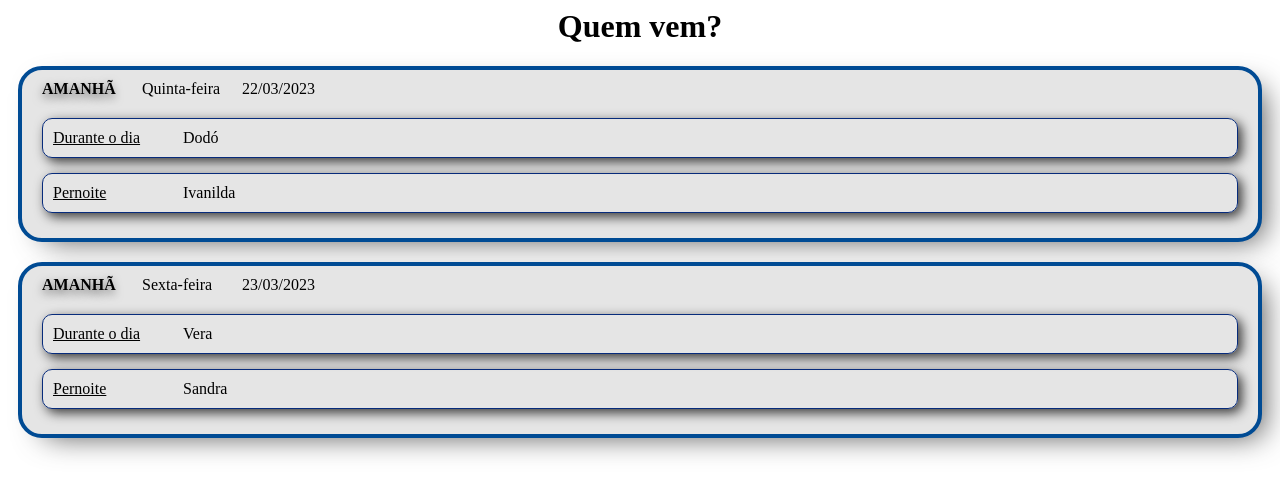
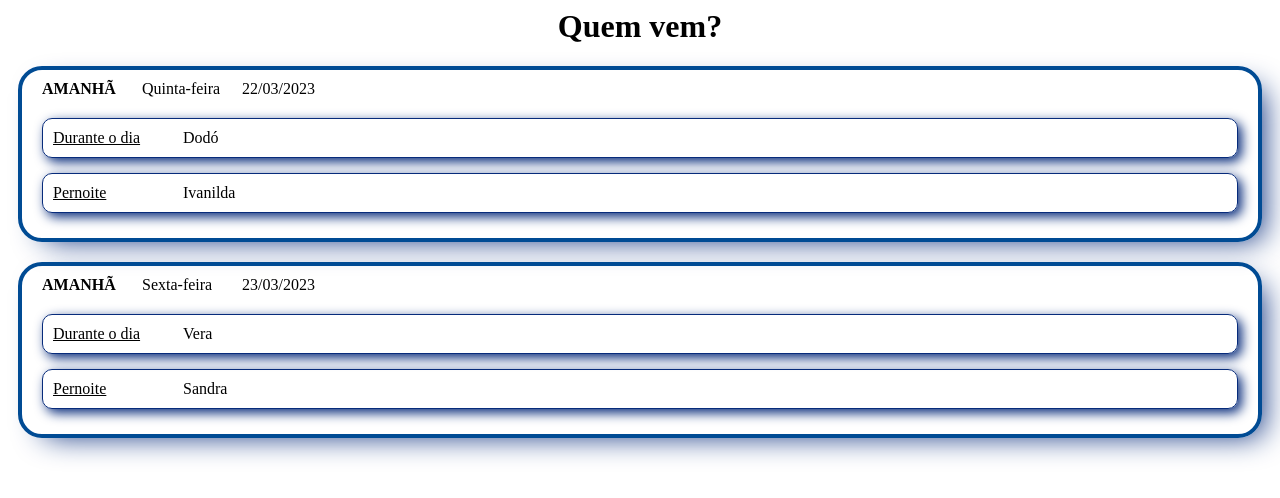
Before and after one commit to carlosladeira/quemvai, an Angular app: page / in a window 1280 px wide. Shown: the top 498 px of the page. Built offline with nearby package versions, Linux system fonts and the light colour scheme.

Commit message:
dark mode

```diff
--- a/src/global_styles.css
+++ b/src/global_styles.css
@@ -1 +1,7 @@
 /* Add application styles & imports to this file! */
+@media (prefers-color-scheme: dark) {
+  body {
+    background-color: black;
+    color: white;
+  }
+}
--- a/src/informacoes-do-dia/informacoes-do-dia.css
+++ b/src/informacoes-do-dia/informacoes-do-dia.css
@@ -4,15 +4,15 @@
   padding: 10px;
 
   border: 4px solid #004b94;
-  background-color: #e5e5e5;
+
 
   border-radius: 24px 24px 24px 24px;
   -webkit-border-radius: 24px 24px 24px 24px;
   -moz-border-radius: 24px 24px 24px 24px;
 
-  box-shadow: 13px 10px 30px -12px rgba(0,0,0,0.7);
-  -webkit-box-shadow: 13px 10px 30px -12px rgba(0,0,0,0.7);
-  -moz-box-shadow: 13px 10px 30px -12px rgba(0,0,0,0.7);
+  box-shadow: 13px 10px 30px -12px #072b7b;
+  -webkit-box-shadow: 13px 10px 30px -12px #072b7b;
+  -moz-box-shadow: 13px 10px 30px -12px #072b7b;
 }
 
 .header-card {
@@ -34,9 +34,9 @@
   -webkit-border-radius: 10px 10px 10px 10px;
   -moz-border-radius: 10px 10px 10px 10px;
 
-  box-shadow: 4px 4px 12px 0px rgba(0,0,0,0.75);
-  -webkit-box-shadow: 4px 4px 12px 0px rgba(0,0,0,0.75);
-  -moz-box-shadow: 4px 4px 12px 0px rgba(0,0,0,0.75);
+  box-shadow: 4px 4px 12px 0px #072b7b;
+  -webkit-box-shadow: 4px 4px 12px 0px #072b7b;
+  -moz-box-shadow: 4px 4px 12px 0px #072b7b;
 }
 
 .label-periodo {
--- a/src/informacoes-do-dia/informacoes-do-dia.html
+++ b/src/informacoes-do-dia/informacoes-do-dia.html
@@ -1,6 +1,6 @@
 <div class="outside-card ">
   <div class="header-card">
-    <div style="padding-left: 10px; width: 100px; text-shadow: -1px 4px 10px rgba(0,0,0,0.6);"><strong>{{ adverbioTempo }}</strong></div>
+    <div style="padding-left: 10px; width: 100px;"><strong>{{ adverbioTempo }}</strong></div>
     <div style="width: 100px;">{{ diaSemana }}</div>
     <div>{{ diaMes }}</div>
   </div>
```
